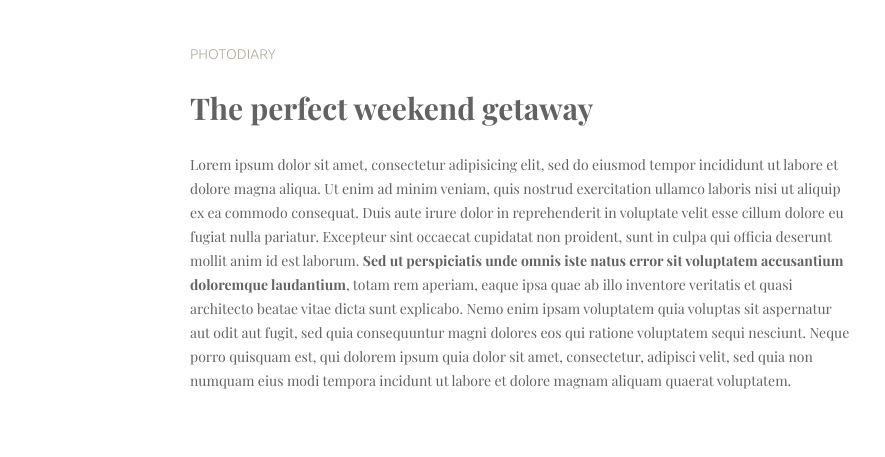
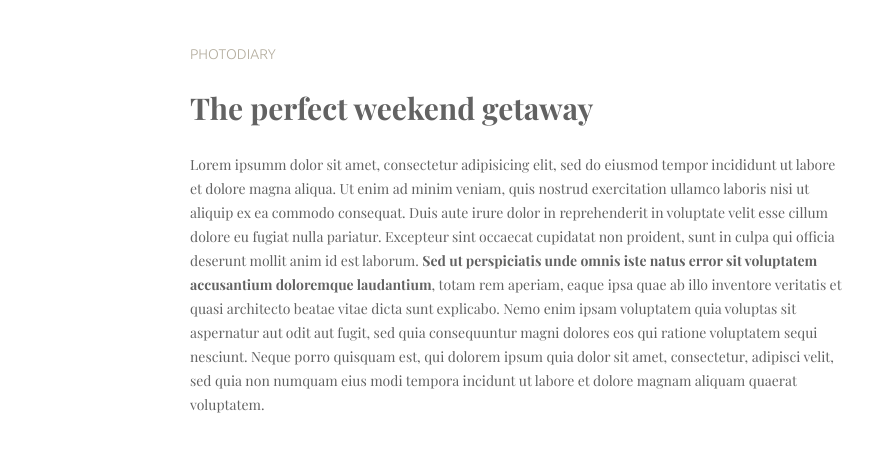
Before and after one commit to JoMendes/minimo, a plain HTML site: page index.html in a window 1280 px wide. Shown: the part 740-1197 px from the top of the page, 0-885 px from the left. Drawn offline with nearby package versions, Linux system fonts and the light colour scheme; files whose address does not match are found by name; a web font is replaced by a local one.

Commit message:
Modify HTML/CSS

```diff
--- a/index.html
+++ b/index.html
@@ -29,7 +29,7 @@
 			<div class="article">
 				<span class="category"> Photodiary </span>
 				<h2>The perfect weekend getaway</h2>
-				<p>Lorem ipsum dolor sit amet, consectetur adipisicing elit, sed do eiusmod tempor incididunt ut labore et dolore magna aliqua. Ut enim ad minim veniam, quis nostrud exercitation ullamco laboris nisi ut aliquip ex ea commodo consequat. Duis aute irure dolor in reprehenderit in voluptate velit esse cillum dolore eu fugiat nulla pariatur. Excepteur sint occaecat cupidatat non proident, sunt in culpa qui officia deserunt mollit anim id est laborum. <b>Sed ut perspiciatis unde omnis iste natus error sit voluptatem accusantium doloremque laudantium</b>, totam rem aperiam, eaque ipsa quae ab illo inventore veritatis et quasi architecto beatae vitae dicta sunt explicabo. Nemo enim ipsam voluptatem quia voluptas sit aspernatur aut odit aut fugit, sed quia consequuntur magni dolores eos qui ratione voluptatem sequi nesciunt. Neque porro quisquam est, qui dolorem ipsum quia dolor sit amet, consectetur, adipisci velit, sed quia non numquam eius modi tempora incidunt ut labore et dolore magnam aliquam quaerat voluptatem.</p>
+				<p>Lorem ipsumm dolor sit amet, consectetur adipisicing elit, sed do eiusmod tempor incididunt ut labore et dolore magna aliqua. Ut enim ad minim veniam, quis nostrud exercitation ullamco laboris nisi ut aliquip ex ea commodo consequat. Duis aute irure dolor in reprehenderit in voluptate velit esse cillum dolore eu fugiat nulla pariatur. Excepteur sint occaecat cupidatat non proident, sunt in culpa qui officia deserunt mollit anim id est laborum. <b>Sed ut perspiciatis unde omnis iste natus error sit voluptatem accusantium doloremque laudantium</b>, totam rem aperiam, eaque ipsa quae ab illo inventore veritatis et quasi architecto beatae vitae dicta sunt explicabo. Nemo enim ipsam voluptatem quia voluptas sit aspernatur aut odit aut fugit, sed quia consequuntur magni dolores eos qui ratione voluptatem sequi nesciunt. Neque porro quisquam est, qui dolorem ipsum quia dolor sit amet, consectetur, adipisci velit, sed quia non numquam eius modi tempora incidunt ut labore et dolore magnam aliquam quaerat voluptatem.</p>
 
 				<figure class="first_photo">
 					<img src="assets/images/photo1.jpg">
--- a/style.css
+++ b/style.css
@@ -118,7 +118,7 @@ main {
 	margin-left: 8px;
 }
 
-/*================================> SIDEBAR <================================*/
+/*================================> SIDEBAR <=================================*/
 
 aside {
 	width: 280px;
```
